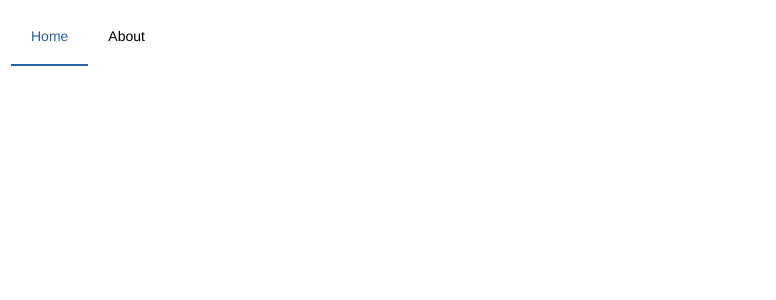
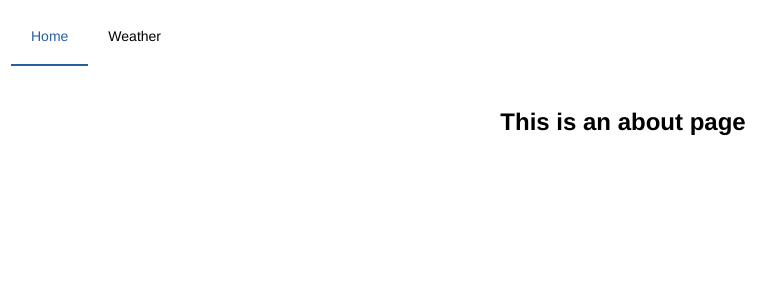
Before and after one commit to fantzulin/heroku, a Vue app: page /weather in a window 1280 px wide. Before the commit this address had no page. Shown: the top 300 px of the page, without its empty margins (17-793 px from the left). Built offline with nearby package versions, Linux system fonts and the light colour scheme; no server answers.

Commit message:
import axios
串接 axios get() openweather 的 api

```diff
--- a/package.json
+++ b/package.json
@@ -19,6 +19,7 @@
   },
   "homepage": "https://github.com/fantzulin/heroku#readme",
   "dependencies": {
+    "axios": "^0.21.4",
     "core-js": "^3.6.5",
     "element-plus": "^1.1.0-beta.9",
     "express": "^4.17.1",
@@ -26,6 +27,7 @@
     "npm": "^6.14.15",
     "sass": "^1.38.2",
     "vue": "^3.0.0",
+    "vue-axios": "^3.3.6",
     "vue-loader-v16": "^16.0.0-beta.5.4",
     "vue-router": "^4.0.0-0",
     "vuex": "^4.0.0-0"
--- a/src/App.vue
+++ b/src/App.vue
@@ -11,7 +11,7 @@
         router="true"
       >
         <el-menu-item index="1" route="/">Home</el-menu-item>
-        <el-menu-item index="2" route="/about">About</el-menu-item>
+        <el-menu-item index="2" route="/weather">Weather</el-menu-item>
       </el-menu>
     </el-header>
     <el-main>
--- a/src/main.js
+++ b/src/main.js
@@ -2,11 +2,14 @@ import { createApp } from "vue";
 import App from "./App.vue";
 import router from "./router";
 import store from "./store";
+import axios from 'axios';
+import VueAxios from 'vue-axios';
 import ElementPlus from 'element-plus'
 import 'element-plus/dist/index.css'
 
 const app = createApp(App)
 app.use(store)
 app.use(router)
+app.use(VueAxios, axios)
 app.use(ElementPlus)
 app.mount("#app");
--- a/src/router/index.js
+++ b/src/router/index.js
@@ -8,8 +8,8 @@ const routes = [
     component: Home,
   },
   {
-    path: "/about",
-    name: "About",
+    path: "/weather",
+    name: "weather",
     // route level code-splitting
     // this generates a separate chunk (about.[hash].js) for this route
     // which is lazy-loaded when the route is visited.
--- a/src/views/About.vue
+++ b/src/views/About.vue
@@ -1,5 +1,24 @@
 <template>
-  <div class="about">
+  <div class="weather">
     <h1>This is an about page</h1>
   </div>
 </template>
+
+<script>
+
+const axios = require('axios');
+axios.get('https://api.openweathermap.org/data/2.5/weather?q=Taipei&units=metric&appid=c554d60a090a1e44b92ef809a1906523&lang=zh_tw')
+  .then(function (response) {
+    // handle success
+    console.log(response.data.main.temp);
+    console.log(response.data.name);
+    console.log(response.data.weather[0].main);
+  })
+  .catch(function (error) {
+    // handle error
+    console.log(error);
+  })
+  .then(function () {
+    // always executed
+  });
+</script>
```
Also changed, not shown: 14 other files (tests, documents, lock files or other folders).
